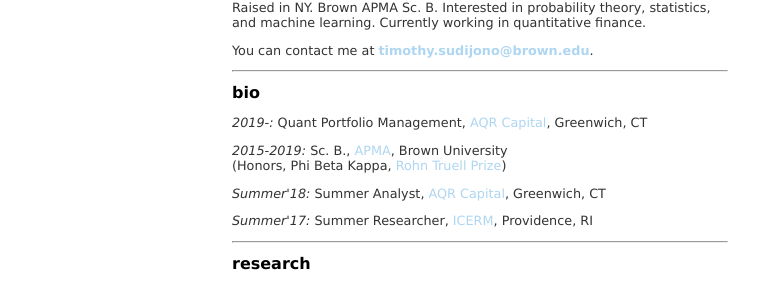
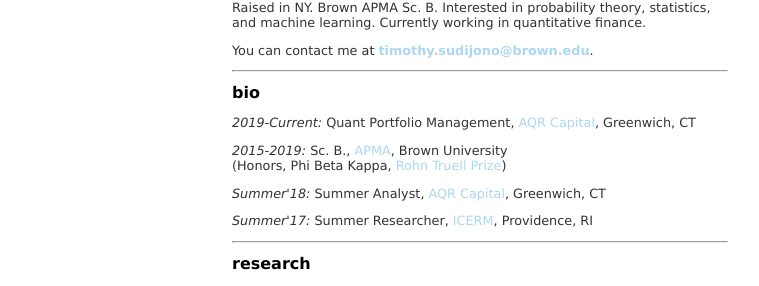
Before and after one commit to tsudijon/tsudijon.github.io, a Jekyll site: the page built from about/index.html, in a window 1280 px wide. Shown: the part 268-554 px from the top of the page, without its empty margins (160-919 px from the left). Built offline with Jekyll 4.4.1, drawn with Linux system fonts in a browser that asks for light colours.

Commit message:
Added singapore image

```diff
--- a/about/index.html
+++ b/about/index.html
@@ -13,7 +13,7 @@
 
 	<h1 id = "bio">bio </h1>
 
-	<p><em>2019-:</em> Quant Portfolio Management, <a href="https://www.aqr.com/">AQR Capital</a>, Greenwich, CT</p>
+	<p><em>2019-Current:</em> Quant Portfolio Management, <a href="https://www.aqr.com/">AQR Capital</a>, Greenwich, CT</p>
 
 	<p><em>2015-2019:</em>	Sc. B., <a href="https://www.brown.edu/academics/applied-mathematics/">APMA</a>, Brown University <br />
 		(Honors, Phi Beta Kappa, <a href="https://www.brown.edu/academics/applied-mathematics/undergraduate-program/awards">Rohn Truell Prize</a>)</p>
--- a/index.html
+++ b/index.html
@@ -3,6 +3,6 @@
 title: T. Sudijono
 ---
 <div class="blurb">
-	<img src="\images\blueno.png" alt=" photo" class="about-photo" />
+	<img src="\images\singapore.jpg" alt=" photo" class="center" />
 
 </div><!-- /.blurb -->
```
